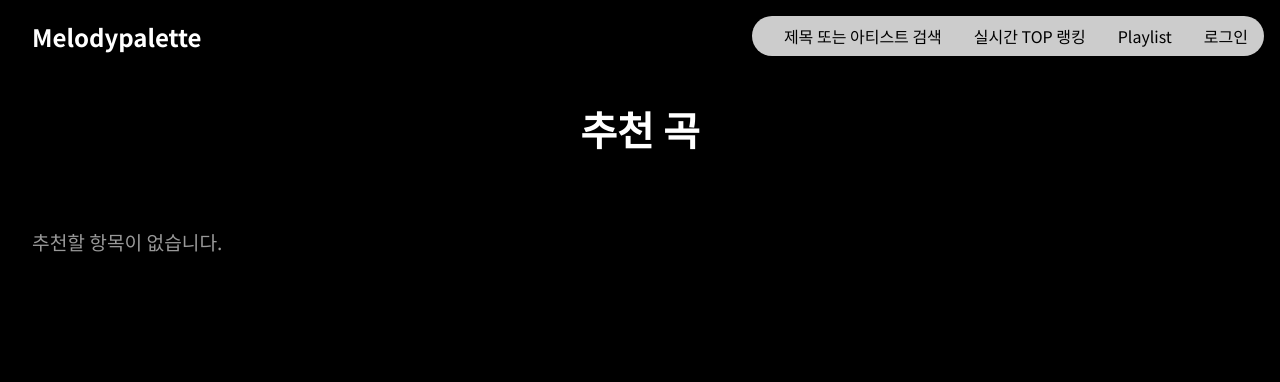
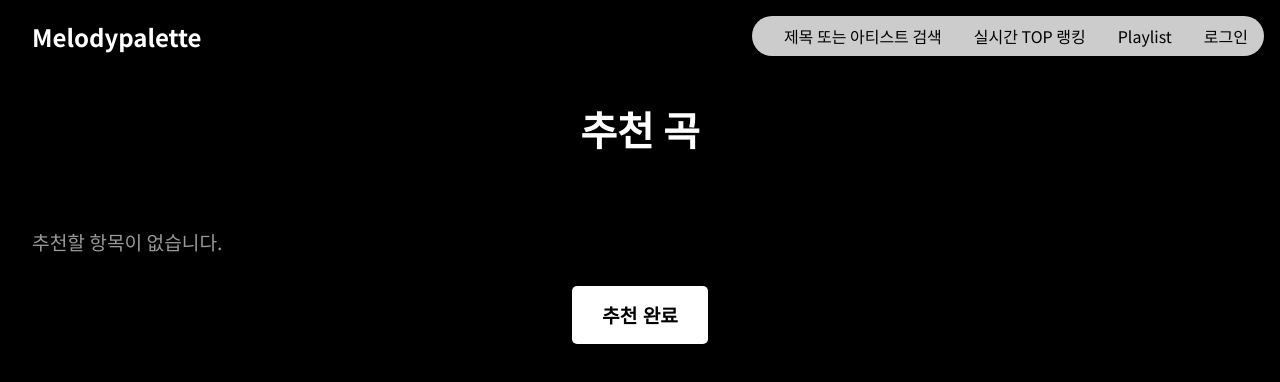
Before and after one commit to joonyoungchoi0801/melodypalette, a React (Create React App) app in the folder client/: page /recommendations in a window 1280 px wide. Shown: the top 382 px of the page. Built offline with nearby package versions, Linux system fonts and the light colour scheme.

Commit message:
feat: Recommendation 추천 완료 버튼

```diff
--- a/client/src/components/Recommendation/Recommendation.css
+++ b/client/src/components/Recommendation/Recommendation.css
@@ -94,3 +94,26 @@
   color: #999;
   margin-top: 50px;
 }
+
+.recommendation-button-container {
+  display: flex;
+  justify-content: center; /* 가로 방향 중앙 정렬 */
+  margin-top: 30px; /* 위쪽 여백 */
+}
+
+.recommendation-finished {
+  padding: 15px 30px;
+  border: none;
+  cursor: pointer;
+  border-radius: 5px;
+  font-size: 14px;
+  transition: background-color 0.3s;
+  background-color: white;
+  color: black;
+  font-weight: bold;
+  font-size: 1.2rem;
+}
+
+.recommendation-finished:hover{
+  background-color: #e0dfdf;
+}
--- a/client/src/components/Recommendation/Recommendation.js
+++ b/client/src/components/Recommendation/Recommendation.js
@@ -1,5 +1,5 @@
 import React, { useState } from 'react';
-import { useLocation } from 'react-router-dom';
+import { useLocation, useNavigate } from 'react-router-dom';
 import Navbar from '../Navbar/Navbar';
 import './Recommendation.css';
 
@@ -9,6 +9,7 @@ function Recommendation() {
 
   const [likes, setLikes] = useState({}); // 좋아요 상태 관리
   const [dislikes, setDislikes] = useState({}); // 싫어요 상태 관리
+  const navigate = useNavigate();
 
   // 좋아요 버튼 클릭 핸들러
   const handleLike = (trackId) => {
@@ -45,6 +46,11 @@ function Recommendation() {
     const spotifyUrl = track.spotifyUrl || `https://open.spotify.com/search/${encodeURIComponent(track.name)} ${encodeURIComponent(track.artist)}`;
     console.log('Playing track:', track); // 추가 로깅
     window.open(spotifyUrl, '_blank');
+  };
+
+  // 추천 완료 버튼 클릭 핸들러
+  const handleFinish = () => {
+    navigate('/'); // 메인 페이지로 이동
   };
 
   return (
@@ -90,6 +96,9 @@ function Recommendation() {
           <p className='no-recommendations'>추천할 항목이 없습니다.</p>
         )}
       </div>
+      <div className='recommendation-button-container'>
+        <button className='recommendation-finished' onClick={handleFinish}>추천 완료</button>
+      </div>
     </div>
   );
 }
```
